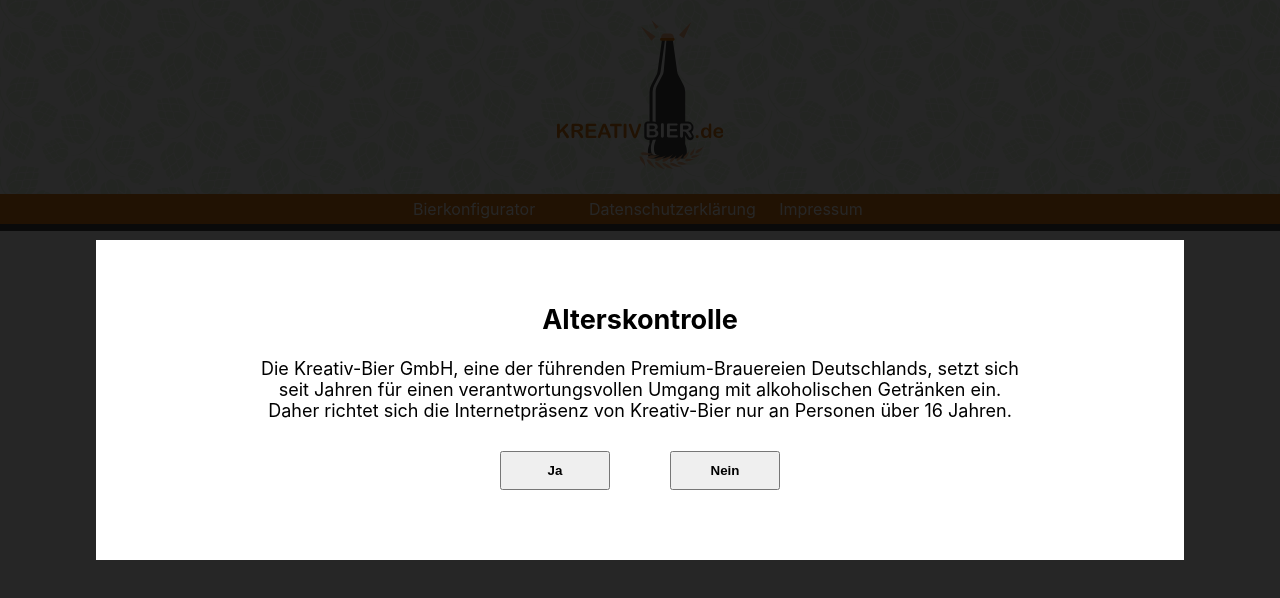
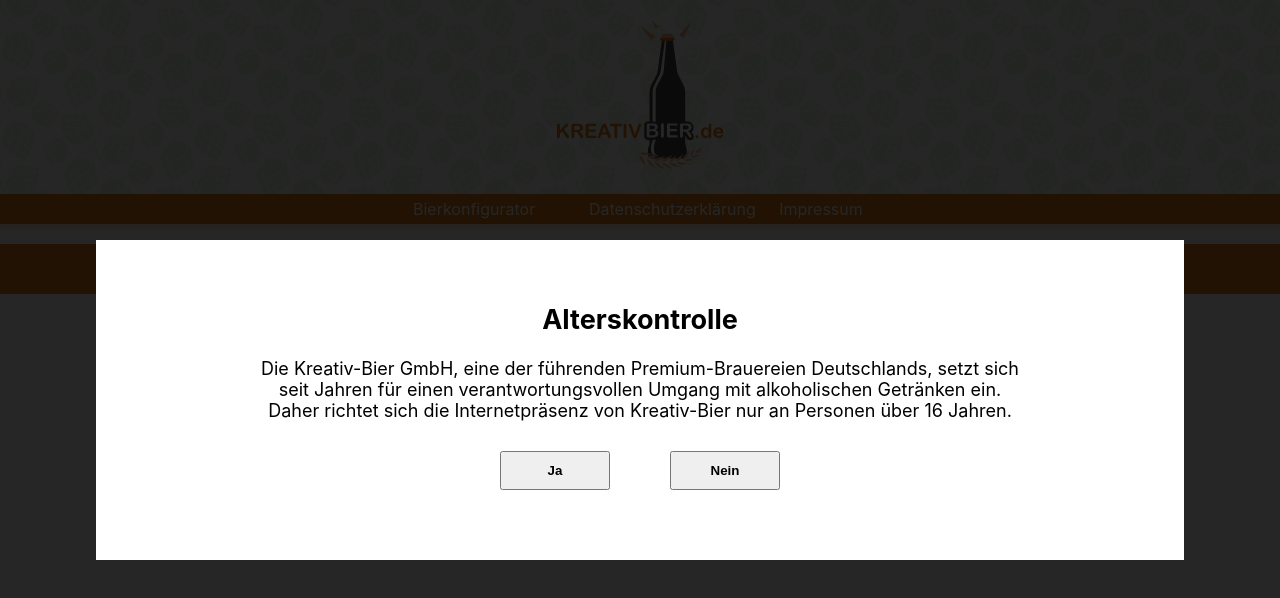
Before and after one commit to MartinKotschmar/swt, a React (Create React App) app: page / in a window 1280 px wide. Shown: the top 598 px of the page. Built offline with nearby package versions, Linux system fonts and the light colour scheme; no server answers.

Commit message:
Add Footer-Styles

```diff
--- a/src/Wrapper.tsx
+++ b/src/Wrapper.tsx
@@ -1,30 +1,31 @@
 import MainHeader from "./components/Layout/Header/MainHeader";
-import { Link, Route, Switch } from "react-router-dom";
+import {Link, Route, Switch} from "react-router-dom";
 import ConfiguratorScreen from "./components/Layout/Body/screens/ConfiguratorScreen";
 import Datenschutzerklaerung from "./components/Layout/Body/screens/Datenschutzerklärung";
 import Impressum from "./components/Layout/Body/screens/Impressum";
 import AgeCheckModal from "./components/Layout/Body/overlays/AgeCheckModal";
-import React, { Fragment, useState } from "react";
+import React, {Fragment, useState} from "react";
+import Footer from "./components/Layout/Footer";
 
 const Wrapper = () => {
     const [orders, setOrders] = useState([]);
 
     return (
         <Fragment>
-      <MainHeader />
+            <MainHeader/>
             <Switch>
                 <Route path="/beer-configurator/:stepId">
-          <ConfiguratorScreen orders={orders} setOrders={setOrders} />
+                    <ConfiguratorScreen orders={orders} setOrders={setOrders}/>
                 </Route>
                 <Route path="/data-protection" exact>
-          <Datenschutzerklaerung />
+                    <Datenschutzerklaerung/>
                 </Route>
                 <Route path="/imprint" exact>
-          <Impressum />
+                    <Impressum/>
                 </Route>
             </Switch>
             <div className="PageWrapper">
-        <AgeCheckModal active={true} />
+                <AgeCheckModal active={true}/>
                 {/*<div className="header">
                     <div className="logo"/>
                     <div className="navigation">
@@ -47,13 +48,7 @@ const Wrapper = () => {
 
                     </div>
                 </div>*/}
-        <div className="footer">
-          <div className="banner" />
-          <div className="nav-footer">
-            <Link to="/imprint">Impressum</Link>
-            <Link to="/data-protection">Datenschutzerklärung</Link>
-          </div>
-        </div>
+               <Footer />
             </div>
         </Fragment>
     );
--- /dev/null
+++ b/src/components/Layout/Footer/footer.module.css
@@ -0,0 +1,41 @@
+.footer {
+    background-color: #da7817;
+    position: static;
+    width: 100%;
+    padding: 15px 0 15px 0;
+    bottom: 0;
+
+}
+
+.footer nav {
+    height: 100%;
+}
+
+.footer ul {
+    height: 100%;
+    list-style: none;
+    display: flex;
+    padding: 0;
+    margin: 0;
+    align-items: center;
+    justify-content: center;
+}
+
+.footer li {
+    margin: 0 1rem;
+    padding: 0 1rem;
+    width: 7rem;
+}
+
+.footer a {
+    color: white;
+    text-decoration: none;
+}
+
+.footer a:hover,
+.footer a:active,
+.footer a.active {
+    color: #95bcf0;
+    padding-bottom: 0.25rem;
+    border-bottom: 4px solid #95bcf0;
+}
--- /dev/null
+++ b/src/components/Layout/Footer/index.tsx
@@ -0,0 +1,28 @@
+import {Link, NavLink} from "react-router-dom";
+import React from "react";
+import classes from './footer.module.css'
+
+const Footer = () => {
+    return (
+        <div className={`${classes.footer}`}>
+            <nav className={classes.navigation}>
+                <ul>
+                    <li>
+                        <NavLink to='/imprint'>Impressum</NavLink>
+                    </li>
+                    <li>
+                        <NavLink to='/data-protection'>Datenschutzerklärung</NavLink>
+                    </li>
+                </ul>
+            </nav>
+
+            {/*<div className="banner"/>*/}
+            {/*<div className="nav-footer">*/}
+            {/*    <Link to="/imprint">Impressum</Link>*/}
+            {/*    <Link to="/data-protection">Datenschutzerklärung</Link>*/}
+            {/*</div>*/}
+        </div>)
+
+}
+
+export default Footer;
--- a/src/components/Layout/Header/Navigation/navigation.module.css
+++ b/src/components/Layout/Header/Navigation/navigation.module.css
@@ -2,5 +2,5 @@
     background-color: #da7817;
     width: 100%;
     padding: 5px;
-    border-bottom: 7px solid #444444;
+    box-shadow: 0 5px 5px rgba(218, 120, 23, 0.2);
 }
```
Lines whose indentation alone changed are shown as unchanged.
